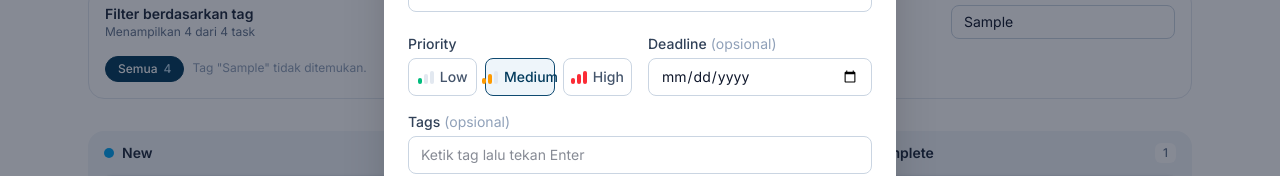
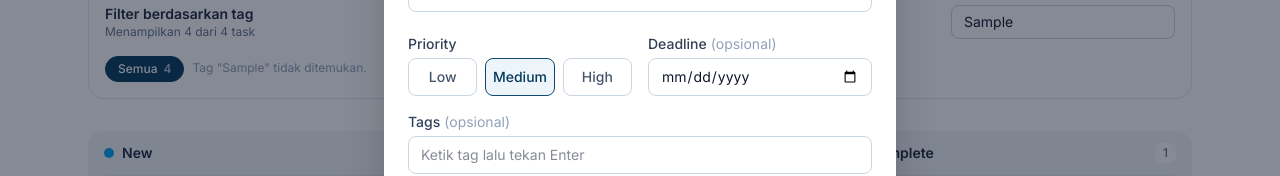
Before and after one commit to ignaways/memo-board, a React (Vite) app: page /categories/deadline in a window 1280 px wide. Both pictures are taken after typing "Sample" into the empty fields and a click on the button "Add Task". Shown: the part 331-507 px from the top of the page. Built offline with nearby package versions, Linux system fonts and the light colour scheme.

Commit message:
update priority select

```diff
--- a/src/components/modal/PrioritySelect.jsx
+++ b/src/components/modal/PrioritySelect.jsx
@@ -19,7 +19,7 @@ export default function PrioritySelect({ id, value, onChange }) {
                 : "border-slate-300 text-slate-600 hover:border-slate-400"
             }`}
           >
-            <PriorityIcon priority={priority.id} />
+            {/*<PriorityIcon priority={priority.id} />*/}
             {priority.label}
           </button>
         );
--- a/src/components/modal/TaskModal.jsx
+++ b/src/components/modal/TaskModal.jsx
@@ -113,6 +113,7 @@ export default function TaskModal({ open, task, onClose, onSubmit, tagSuggestion
           </FormField>
         </div>
 
+
         <FormField id="task-tags" label="Tags" hint="(opsional)">
           <TagInput id="task-tags" tags={form.tags} onChange={setField("tags")} suggestions={tagSuggestions} />
         </FormField>
```
